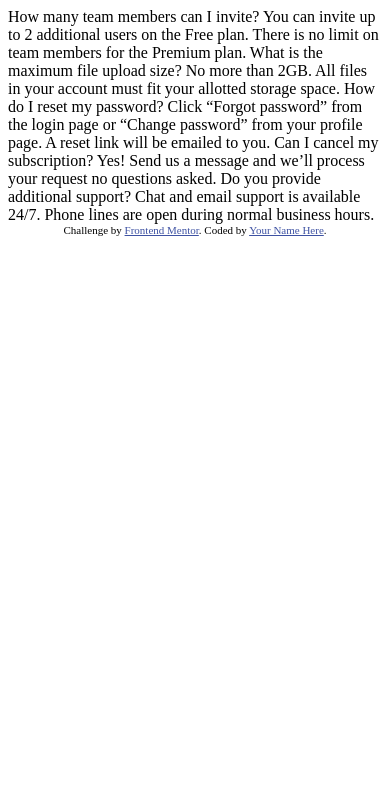
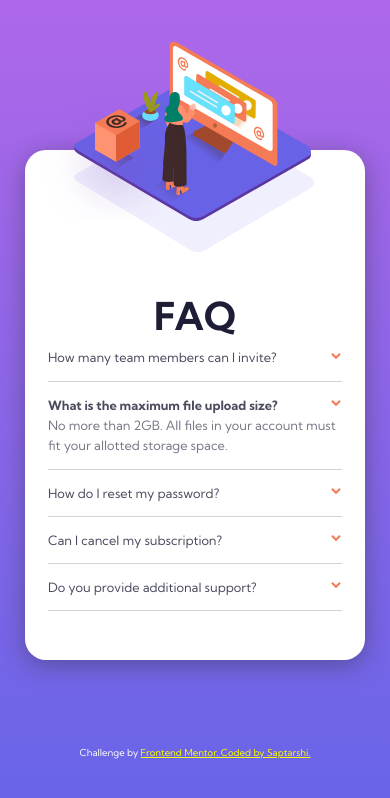
Before and after one commit to sapatgit/fm-faq-accordion-card, a plain HTML site: page index.html in a window 390 px wide. Drawn offline with Linux system fonts and the light colour scheme.

Commit message:
mobile layou done

```diff
--- a/index.html
+++ b/index.html
@@ -4,37 +4,83 @@
   <meta charset="UTF-8">
   <meta name="viewport" content="width=device-width, initial-scale=1.0"> <!-- displays site properly based on user's device -->
 
+  <link rel="stylesheet" href="style.css">
   <link rel="icon" type="image/png" sizes="32x32" href="./images/favicon-32x32.png">
+  <link rel="preconnect" href="https://fonts.googleapis.com">
+<link rel="preconnect" href="https://fonts.gstatic.com" crossorigin>
+<link href="https://fonts.googleapis.com/css2?family=Kumbh+Sans:wght@400;700&display=swap" rel="stylesheet">
 
   <title>Frontend Mentor | FAQ Accordion Card</title>
 
-  <!-- Feel free to remove these styles or customise in your own stylesheet 👍 -->
-  <style>
-    .attribution { font-size: 11px; text-align: center; }
-    .attribution a { color: hsl(228, 45%, 44%); }
-  </style>
 </head>
 <body>
-  How many team members can I invite?
-  You can invite up to 2 additional users on the Free plan. There is no limit on
-  team members for the Premium plan.
+  <section class="card">
+    <div class="image-row">
+      <div class="card-image">
+        <div class="img-box"></div>
+        <div class="img-woman"></div>
+        <div class="img-pattern"></div>
+      </div>
+    </div>
+    <div class="card-body">
+      <h1>FAQ</h1>
+      <div>
+        <input type="radio" name="faq" class="faq-input" id="team-size">
+        <label for="team-size" class="faq-question">
+          <span>How many team members can I invite?</span>
+          <div class="caret-icon" class="faq-question"></div>
+        </label>
+        <p class="faq-answer">You can invite up to 2 additional users on the Free plan. There is no limit on
+          team members for the Premium plan.</p>
+      </div>
+      <hr>
 
-  What is the maximum file upload size?
-  No more than 2GB. All files in your account must fit your allotted storage space.
+      <div>
+        <input type="radio" name="faq" class="faq-input" id="file-size" checked>
+        <label for="file-size" class="faq-question">
+          <span>What is the maximum file upload size?</span>
+          <div class="caret-icon" class="faq-question"></div>
+        </label>
+        <p class="faq-answer">No more than 2GB. All files in your account must fit your allotted storage space.</p>
+      </div>
+      <hr>
 
-  How do I reset my password?
-  Click “Forgot password” from the login page or “Change password” from your profile page.
-  A reset link will be emailed to you.
+      <div>
+        <input type="radio" name="faq" class="faq-input" id="pwd-reset">
+        <label for="pwd-reset" class="faq-question">
+          <span>How do I reset my password?</span>
+          <div class="caret-icon" class="faq-question"></div>
+        </label>
+        <p class="faq-answer">Click “Forgot password” from the login page or “Change password” from your profile page.
+          A reset link will be emailed to you.</p>
+      </div>
+      <hr>
 
-  Can I cancel my subscription?
-  Yes! Send us a message and we’ll process your request no questions asked.
+      <div>
+        <input type="radio" name="faq" class="faq-input" id="cancel">
+        <label for="cancel" class="faq-question">
+          <span>Can I cancel my subscription?</span>
+          <div class="caret-icon" class="faq-question"></div>
+        </label>
+        <p class="faq-answer">Yes! Send us a message and we’ll process your request no questions asked.</p>
+      </div>
+      <hr>
 
-  Do you provide additional support?
-  Chat and email support is available 24/7. Phone lines are open during normal business hours.
+      <div>
+        <input type="radio" name="faq" class="faq-input" id="support">
+        <label for="support" class="faq-question">
+          <span>Do you provide additional support?</span>
+          <div class="caret-icon" class="faq-question"></div>
+        </label>
+        <p class="faq-answer">Chat and email support is available 24/7. Phone lines are open during normal business hours.</p>
+      </div>
+      <hr>
+    </div>
+  </section>
 
   <div class="attribution">
-    Challenge by <a href="https://www.frontendmentor.io?ref=challenge" target="_blank">Frontend Mentor</a>.
-    Coded by <a href="#">Your Name Here</a>.
+    Challenge by <a href="https://www.frontendmentor.io?ref=challenge" target="_blank">Frontend Mentor</label>.
+    Coded by <a href="https://github.com/sapgit97" target="_blank">Saptarshi</label>.
   </div>
 </body>
 </html>
--- /dev/null
+++ b/style.css
@@ -0,0 +1,109 @@
+* {
+  box-sizing: border-box;
+  margin: 0;
+  padding: 0;
+  line-height: 1.6;
+}
+body {
+  font-family: "Kumbh Sans", sans-serif;
+  font-size: 0.8rem;
+  background: linear-gradient(to bottom, hsl(273, 75%, 66%), hsl(240, 73%, 65%))
+    no-repeat center center fixed;
+  background-size: cover;
+}
+.attribution {
+  font-size: 0.75em;
+  text-align: center;
+  color: white;
+}
+.attribution a:active {
+  color: yellow;
+}
+.attribution a {
+  color: yellow;
+}
+.card {
+  display: flex;
+  margin: 150px 25px 85px 25px;
+  flex-flow: column wrap;
+  flex-basis: 327px;
+  flex-grow: 0;
+  min-height: 118px;
+  background-color: white;
+  border-radius: 21px;
+  box-shadow: 0 5px 25px 0 hsla(0, 0%, 17%, 0.4);
+}
+.card-image {
+  height: 100px;
+  flex-basis: 300px;
+  flex-grow: 0;
+}
+.image-row {
+  display: flex;
+  justify-content: center;
+  align-items: center;
+}
+.img-woman {
+  background: url("./images/illustration-woman-online-mobile.svg") no-repeat;
+  min-height: 180px;
+  z-index: 2;
+  position: relative;
+  left: 0;
+  right: 0;
+  bottom: 109px;
+}
+.img-pattern {
+  background: url("./images/bg-pattern-mobile.svg") no-repeat;
+  min-height: 106px;
+  z-index: 1;
+  position: relative;
+  left: 29px;
+  right: 0;
+  bottom: 182px;
+}
+.card-body {
+  padding: 36px 23px;
+}
+.card-body h1 {
+  margin: 0;
+  font-size: 3em;
+  text-align: center;
+  color: hsl(238, 29%, 16%);
+}
+.faq-question {
+  font-size: 1em;
+  font-weight: normal;
+  color: hsl(237, 12%, 33%);
+  display: flex;
+  flex-flow: row wrap;
+  justify-content: space-between;
+  cursor: pointer;
+}
+.faq-question:hover {
+  color: hsl(14, 88%, 65%);
+}
+.caret-icon {
+  background: url("./images/icon-arrow-down.svg") no-repeat center 0.4em;
+  flex-basis: 1em;
+}
+.faq-input {
+  display: none;
+}
+.card-body hr {
+  height: 1px;
+  background-color: hsl(0, 0%, 83%);
+  border: none;
+  margin: 1em 0;
+}
+.faq-answer {
+  color: hsl(240, 6%, 50%);
+  display: none;
+  font-size: 1em;
+  margin: 0;
+}
+.faq-input:checked ~ .faq-answer {
+  display: block;
+}
+.faq-input:checked ~ .faq-question {
+  font-weight: bold;
+}
```
